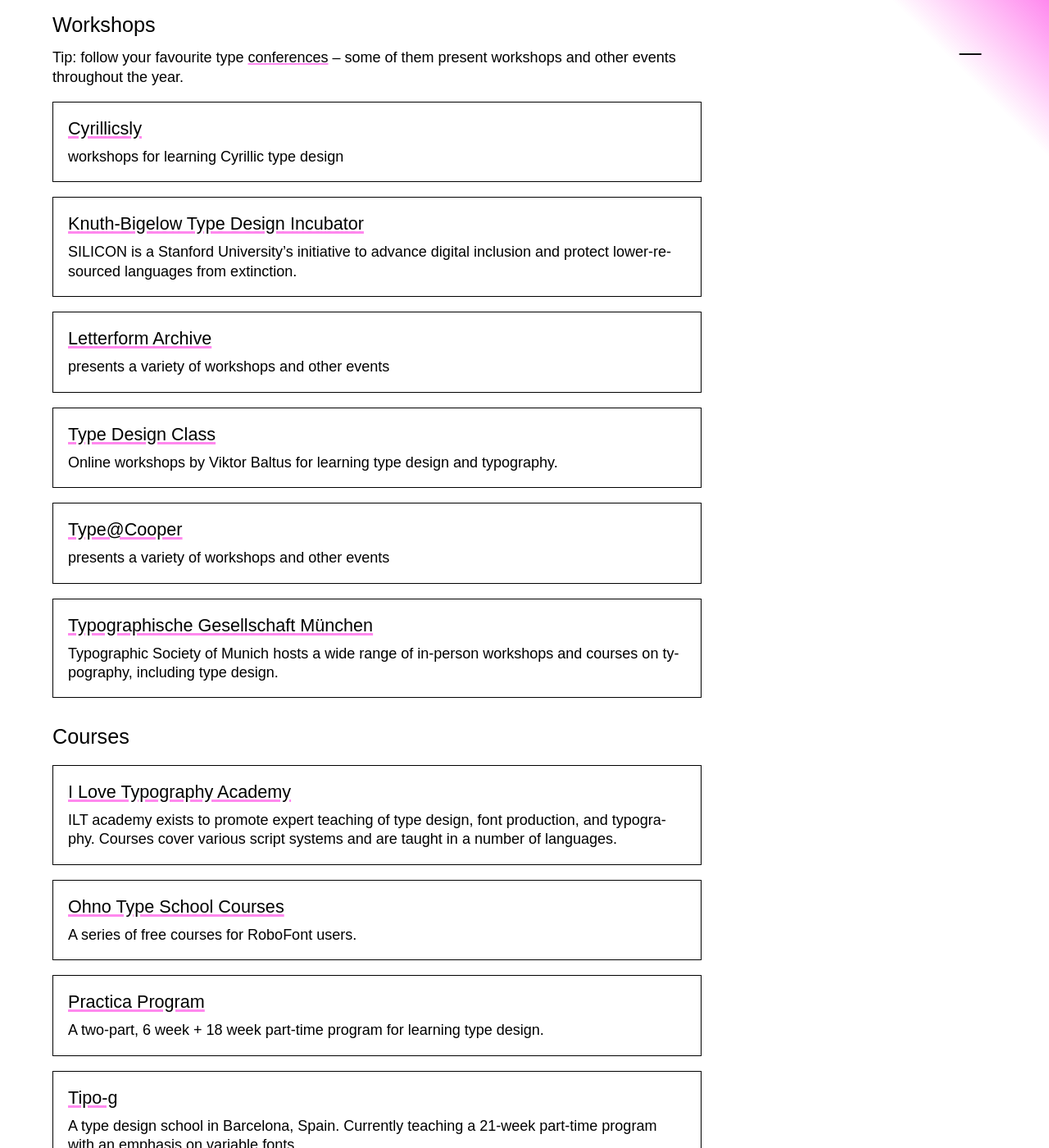
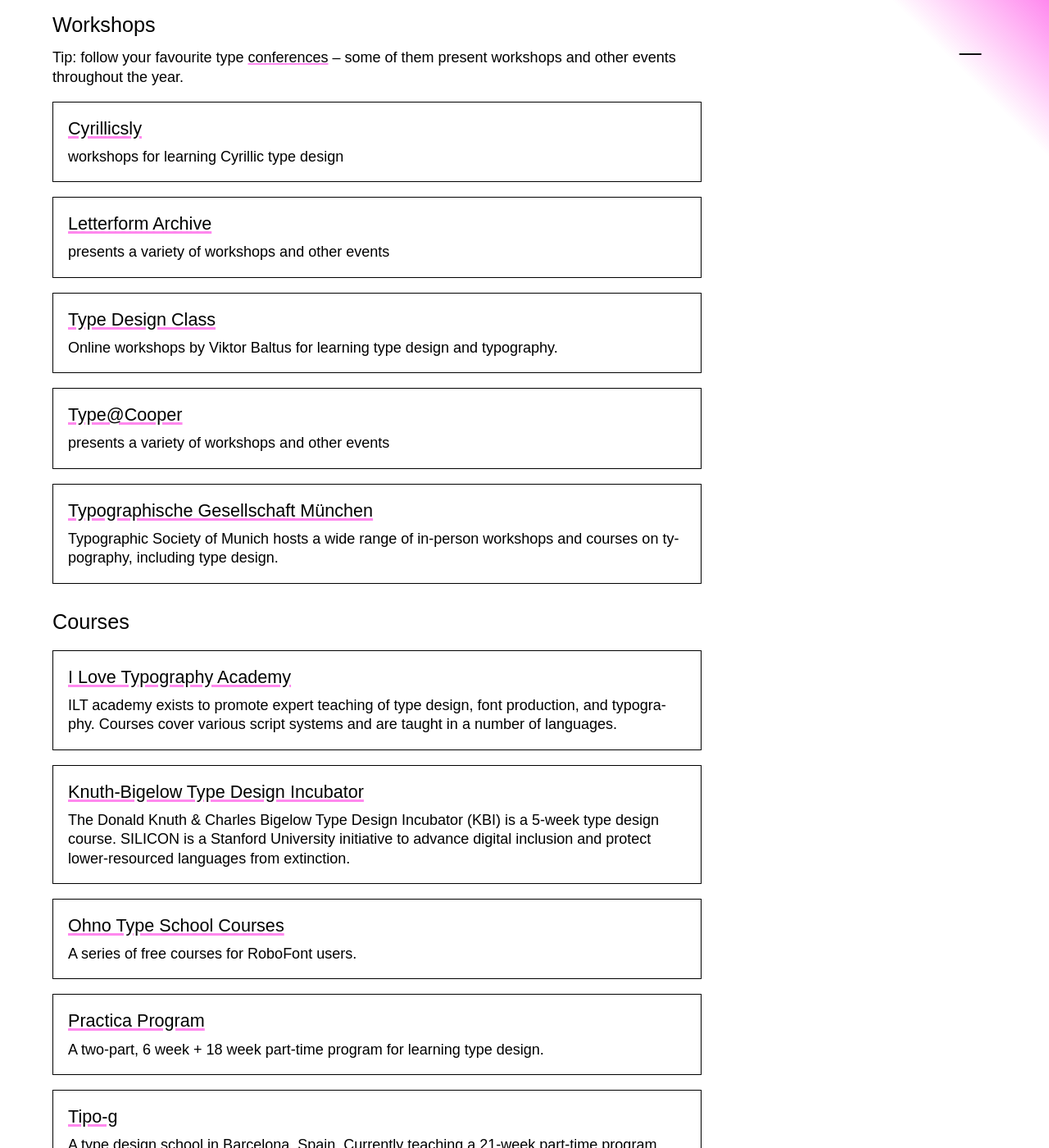
Before and after one commit to justinpenner/type-design-resources, a Jekyll site: the page built from index.md, in a window 1280 px wide and 1400 px high, scrolled down 3247 px. Shown: the whole window at 82% size. Built offline with Jekyll 4.4.1, drawn with Linux system fonts in a browser that asks for light colours; some web fonts are replaced; some of the changed lines change nothing that is shown; some of the changed text lies outside the part shown.

Commit message:
Update data.yaml

```diff
--- a/_data/data.yaml
+++ b/_data/data.yaml
@@ -76,9 +76,6 @@
           - name: Typographische Gesellschaft München
             url: https://tgm-online.de/angebot/?type=tgm-angebot-Fortbildung
             description: Typographic Society of Munich hosts a wide range of in-person workshops and courses on typography, including type design.
-          - name: Knuth-Bigelow Type Design Incubator
-            url: https://silicon.stanford.edu
-            description: SILICON is a Stanford University’s initiative to advance digital inclusion and protect lower-resourced languages from extinction.
       - name: Courses
         items:
           - name: Tipo-g
@@ -105,6 +102,9 @@
           - name: Ohno Type School Courses
             url: https://school.ohnotype.co/
             description: A series of free courses for RoboFont users.
+          - name: Knuth-Bigelow Type Design Incubator
+            url: https://silicon.stanford.edu
+            description: The Donald Knuth & Charles Bigelow Type Design Incubator (KBI) is a 5-week type design course. SILICON is a Stanford University initiative to advance digital inclusion and protect lower-resourced languages from extinction.
       - name: Full-time programs
         items:
           - name: ANRT
@@ -319,10 +319,7 @@
                 url: https://typeparis.com/now23
           - name: Face/Interface
             url: https://silicon.stanford.edu/face-interface/
-            description: Global conference on type design and human-computer interaction, hosted by Stanford Univerity.
-            links:
-              - name: Now23
-                url: https://typeparis.com/now23
+            description: Global conference on type design and human-computer interaction, hosted by Stanford University.
       - name: Events & Lectures
         description: "Events that occur regularly (except [Conferences](#conferences)), or organizations that host regular events on type design and typography."
         items:
```
